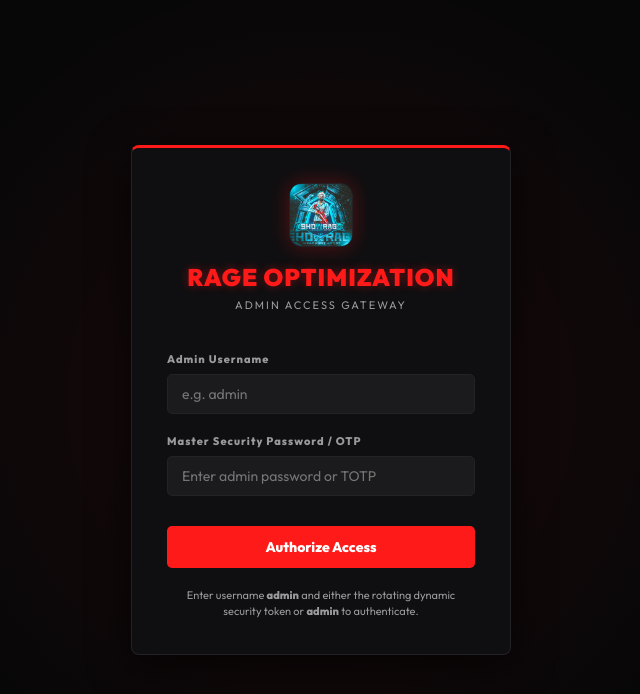
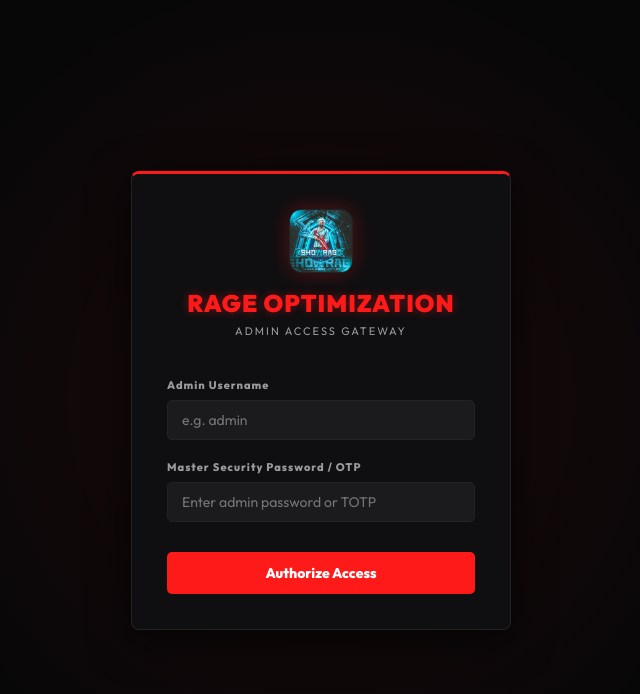
Before and after one commit to Tarun7358/Ragefps, a React (Vite) app in the folder AdminPanel/: page / in a window 1280 px wide. Shown: the top 694 px of the page, without its empty margins (319-959 px from the left). Built offline with nearby package versions, Linux system fonts and the light colour scheme.

Commit message:
Remove credential hint text from Admin Panel login screen

```diff
--- a/AdminPanel/src/App.jsx
+++ b/AdminPanel/src/App.jsx
@@ -798,9 +798,7 @@ export default function App() {
             Authorize Access
           </button>
 
-          <p style={{ fontSize: '11px', color: 'var(--text-secondary)', textAlign: 'center', lineHeight: '1.4' }}>
-            Enter username <b>admin</b> and either the rotating dynamic security token or <b>admin</b> to authenticate.
-          </p>
+
         </form>
       </div>
     );
```
